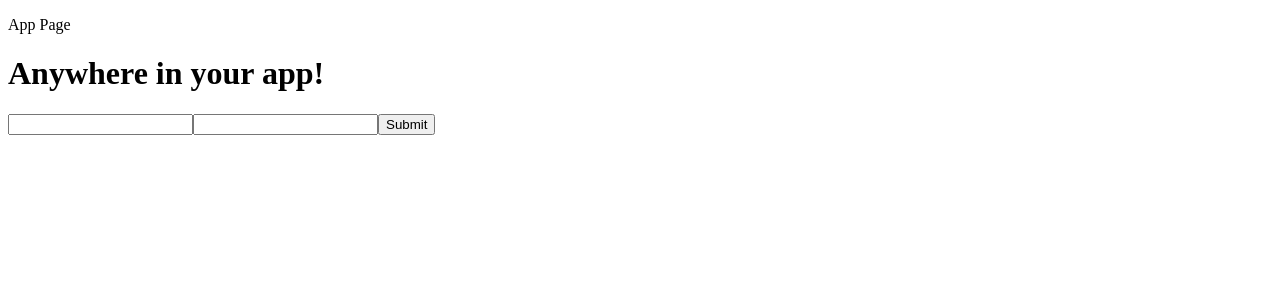
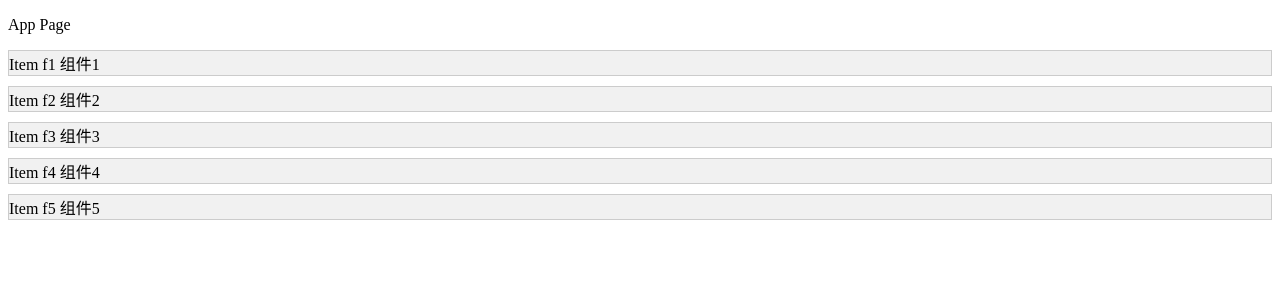
Before and after one commit to yinxi0607/wenjuanxing, a React (Vite) app: page / in a window 1280 px wide. Shown: the top 300 px of the page. Built offline with nearby package versions, Linux system fonts and the light colour scheme.

Commit message:
study dnd-kit drag sort

```diff
--- a/package.json
+++ b/package.json
@@ -10,6 +10,9 @@
     "preview": "vite preview"
   },
   "dependencies": {
+    "@dnd-kit/core": "^6.0.8",
+    "@dnd-kit/sortable": "^7.0.2",
+    "@dnd-kit/utilities": "^3.2.1",
     "ahooks": "^3.7.8",
     "classnames": "^2.3.2",
     "formik": "^2.4.4",
--- a/src/App.tsx
+++ b/src/App.tsx
@@ -2,7 +2,8 @@
 // import StyledComponentsDemo from "./StyledComponentsDemo.tsx";
 // import {ChangeEvent, useState} from "react";
 // import FormElemsDemo from "./FormElemsDemo.tsx";
-import FormikDemo from "./FormikDemo.tsx";
+// import FormikDemo from "./FormikDemo.tsx";
+import DndDemo from "./DndDemo.tsx";
 // import UseCallbackDemo from "./UseCallbackDemo.tsx";
 // import useTitle from "./hooks/useTitle.ts";
 // import useGetInfo from "./hooks/useGetInfo.ts";
@@ -40,7 +41,8 @@ function App() {
             {/*<UseCallbackDemo/>*/}
             {/*<StyledComponentsDemo/>*/}
             {/*<FormElemsDemo/>*/}
-            <FormikDemo/>
+            {/*<FormikDemo/>*/}
+            <DndDemo/>
         </>
 
     )
--- /dev/null
+++ b/src/DndDemo.tsx
@@ -0,0 +1,78 @@
+import {FC, useState} from 'react';
+import {
+    closestCenter,
+    DndContext,
+    DragEndEvent,
+    KeyboardSensor,
+    PointerSensor,
+    useSensor,
+    useSensors
+} from "@dnd-kit/core";
+import {
+    arrayMove,
+    SortableContext,
+    sortableKeyboardCoordinates,
+    verticalListSortingStrategy
+} from "@dnd-kit/sortable";
+import Item from "./Item.tsx";
+
+type ComponentType = {
+    fe_id : string,
+    title: string
+}
+
+const DndDemo: FC = () => {
+    // const [items, setItems] = useState(['a', 'b', 'c'])
+    const [items,setItems] = useState<ComponentType[]>([
+        {fe_id:'f1',title:'组件1'},
+        {fe_id:'f2',title:'组件2'},
+        {fe_id:'f3',title:'组件3'},
+        {fe_id:'f4',title:'组件4'},
+        {fe_id:'f5',title:'组件5'},
+    ])
+    const sensors = useSensors(
+        useSensor(PointerSensor),
+        useSensor(KeyboardSensor, {
+            coordinateGetter: sortableKeyboardCoordinates
+        })
+    )
+
+    function handleDragEnd(event: DragEndEvent) {
+        const {active, over} = event
+        if (over === null) return
+        if (active.id !== over.id) {
+            setItems((items) => {
+                // const oldIndex = items.indexOf(active.id.toString())
+                // const newIndex = items.indexOf(over.id.toString())
+                const oldIndex = items.findIndex(c=>c.fe_id===active.id)
+                const newIndex = items.findIndex(c=>c.fe_id===over.id)
+                return arrayMove(items, oldIndex, newIndex)
+            })
+        }
+    }
+
+    const itemsWithId = items.map(c=>{
+        return {
+            ...c,
+            id:c.fe_id
+        }
+    })
+
+    return (
+        <DndContext
+            sensors={sensors}
+            collisionDetection={closestCenter}
+            onDragEnd={handleDragEnd}
+        >
+            <SortableContext
+                items={itemsWithId}
+                strategy={verticalListSortingStrategy}
+            >
+                {itemsWithId.map(c => <Item key={c.id} id={c.id} title={c.title}/>)}
+            </SortableContext>
+
+        </DndContext>
+    );
+};
+
+export default DndDemo;
--- /dev/null
+++ b/src/Item.tsx
@@ -0,0 +1,32 @@
+import {FC} from 'react';
+import {useSortable} from "@dnd-kit/sortable";
+import {CSS} from "@dnd-kit/utilities"
+
+type PropType = {
+    id: string,
+    title: string
+}
+const Item: FC<PropType> = (props: PropType) => {
+    const { id,title } = props
+    const {
+        attributes,
+        listeners,
+        setNodeRef,
+        transform,
+        transition
+    } = useSortable( {id})
+    const style = {
+        transform: CSS.Transform.toString(transform),
+        transition,
+        border:'1px solid #ccc',
+        margin:'10px 0',
+        background: '#f1f1f1'
+    }
+    return (
+        <div ref={setNodeRef} style={style} {...attributes} {...listeners}>
+            Item {id} {title}
+        </div>
+    );
+};
+
+export default Item;
```
Also changed, not shown: 1 other file (tests, documents, lock files or other folders).
